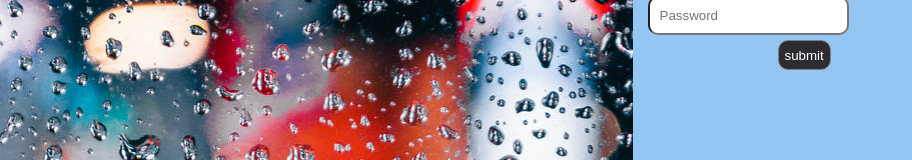
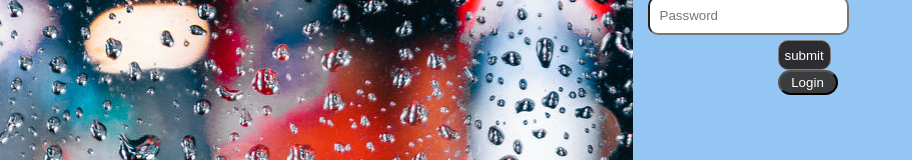
Before and after one commit to manoj567770/Facebook-Mini-Project-UI, a React (Create React App) app: page /signup in a window 1280 px wide. Shown: the part 482-642 px from the top of the page, without its empty margins (0-912 px from the left). Built offline with nearby package versions, Linux system fonts and the light colour scheme.

Commit message:
post add according to userId

```diff
--- a/src/components/pages/login/LoginPage.jsx
+++ b/src/components/pages/login/LoginPage.jsx
@@ -45,7 +45,6 @@ function LoginPage() {
         password: password,
       })
       .then((res) => {
-        console.log(res);
         if (res.data.token) {
           setUserToken(res.data.token);
         }
--- a/src/components/pages/singup/SignupPage.jsx
+++ b/src/components/pages/singup/SignupPage.jsx
@@ -35,6 +35,10 @@ function SignupPage() {
     });
     alert("signup successfull please login");
   };
+
+  const loginPage = () => {
+    navigate("/login");
+  };
   return (
     <>
       <div className="signup-page-container">
@@ -65,6 +69,9 @@ function SignupPage() {
             <div>
               <Button text={"submit"} onClickCb={onSignUpBtnClick} />
             </div>
+            <button className="loginbtn" onClick={loginPage}>
+              Login
+            </button>
           </div>
         </div>
       </div>
--- a/src/components/pages/singup/Signuppage.css
+++ b/src/components/pages/singup/Signuppage.css
@@ -34,3 +34,10 @@
     margin-left: 130px;
     border-radius: 10px;
   }
+  .loginbtn {
+    background-color: rgb(57, 59, 61);
+    color: white;
+    border-radius: 100px;
+    height: 25px;
+    width: 60px;
+  }
```
